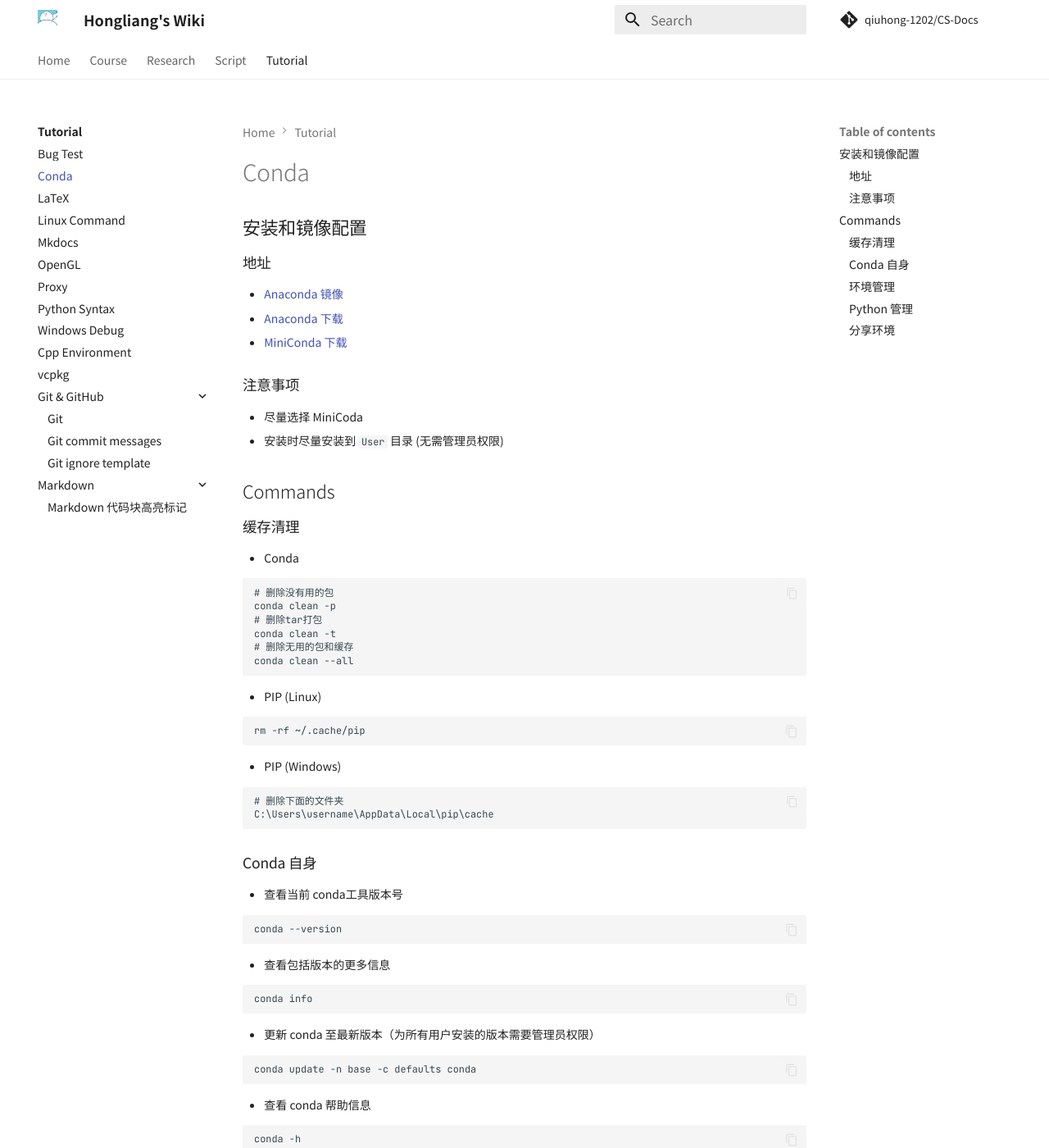
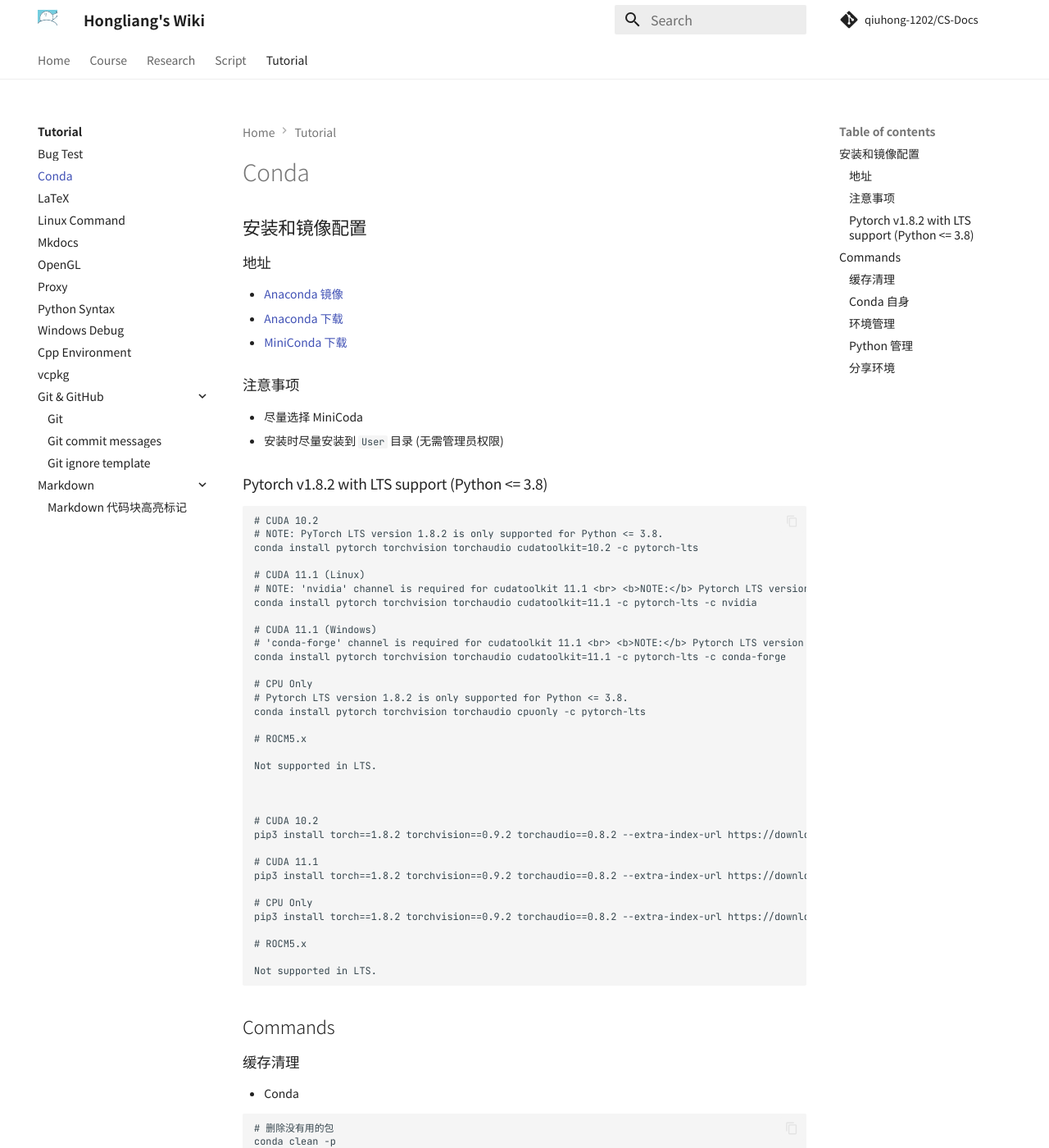
Before and after one commit to QiuHong-1202/CS-Document, an MkDocs documentation site: the page built from docs/Tutorial/Conda.md, in a window 1280 px wide and 1400 px high. Shown: the whole window at 82% size. Built offline with MkDocs 1.6.1 and Material for MkDocs 9.7.7, drawn with Linux system fonts in a browser that asks for light colours; nearby versions of some CDN libraries; comment, search, counter and statistics services are not loaded.

Commit message:
feat: conda pytorch LTS support

````diff
--- a/docs/Tutorial/Conda.md
+++ b/docs/Tutorial/Conda.md
@@ -12,6 +12,45 @@
 
 - 尽量选择 MiniCoda
 - 安装时尽量安装到 `User` 目录 (无需管理员权限)
+
+### Pytorch v1.8.2 with LTS support (Python <= 3.8)
+
+```
+# CUDA 10.2
+# NOTE: PyTorch LTS version 1.8.2 is only supported for Python <= 3.8.
+conda install pytorch torchvision torchaudio cudatoolkit=10.2 -c pytorch-lts
+
+# CUDA 11.1 (Linux)
+# NOTE: 'nvidia' channel is required for cudatoolkit 11.1 <br> <b>NOTE:</b> Pytorch LTS version 1.8.2 is only supported for Python <= 3.8.
+conda install pytorch torchvision torchaudio cudatoolkit=11.1 -c pytorch-lts -c nvidia
+
+# CUDA 11.1 (Windows)
+# 'conda-forge' channel is required for cudatoolkit 11.1 <br> <b>NOTE:</b> Pytorch LTS version 1.8.2 is only supported for Python <= 3.8.
+conda install pytorch torchvision torchaudio cudatoolkit=11.1 -c pytorch-lts -c conda-forge
+
+# CPU Only
+# Pytorch LTS version 1.8.2 is only supported for Python <= 3.8.
+conda install pytorch torchvision torchaudio cpuonly -c pytorch-lts
+
+# ROCM5.x
+
+Not supported in LTS.
+
+
+
+# CUDA 10.2
+pip3 install torch==1.8.2 torchvision==0.9.2 torchaudio==0.8.2 --extra-index-url https://download.pytorch.org/whl/lts/1.8/cu102
+
+# CUDA 11.1
+pip3 install torch==1.8.2 torchvision==0.9.2 torchaudio==0.8.2 --extra-index-url https://download.pytorch.org/whl/lts/1.8/cu111
+
+# CPU Only
+pip3 install torch==1.8.2 torchvision==0.9.2 torchaudio==0.8.2 --extra-index-url https://download.pytorch.org/whl/lts/1.8/cpu
+
+# ROCM5.x
+
+Not supported in LTS.
+```
 
 ## Commands
 
````
